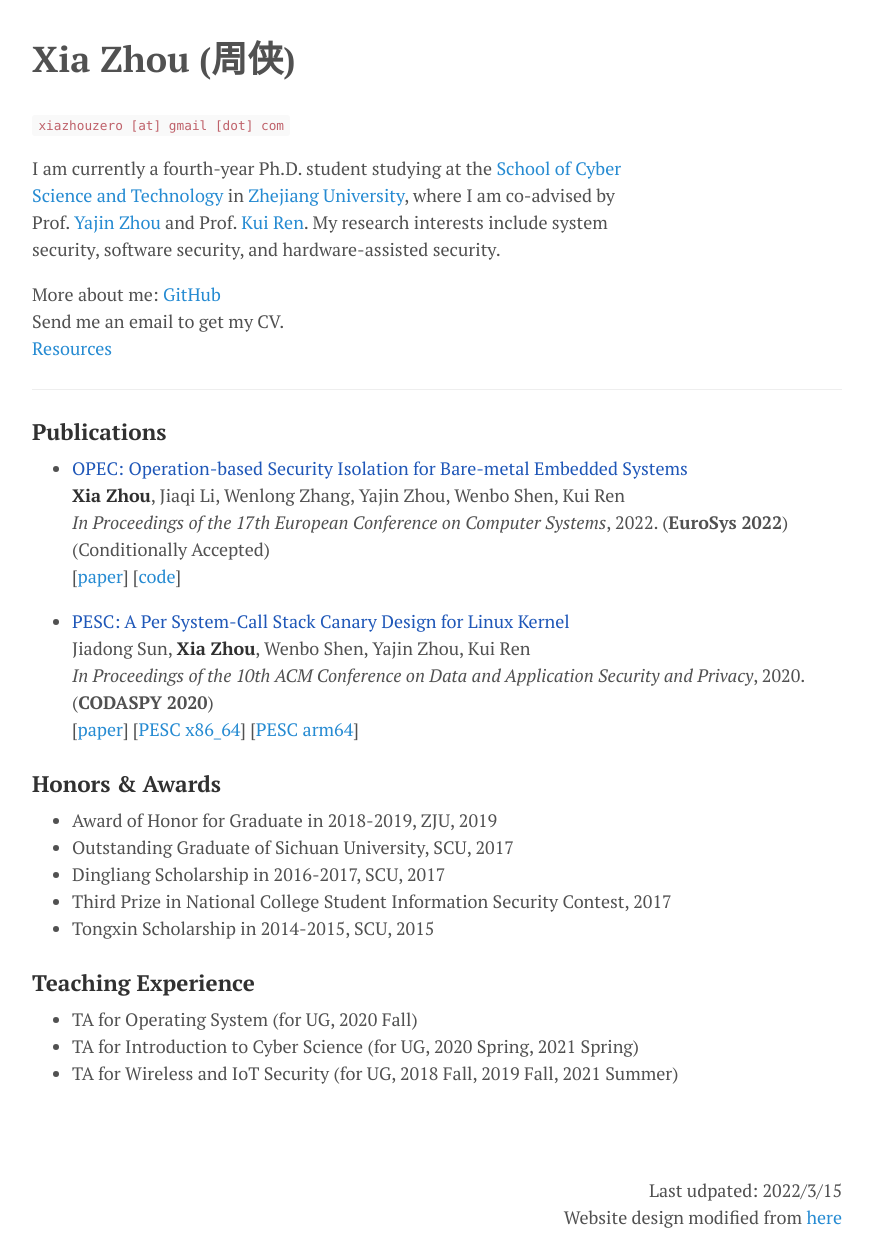
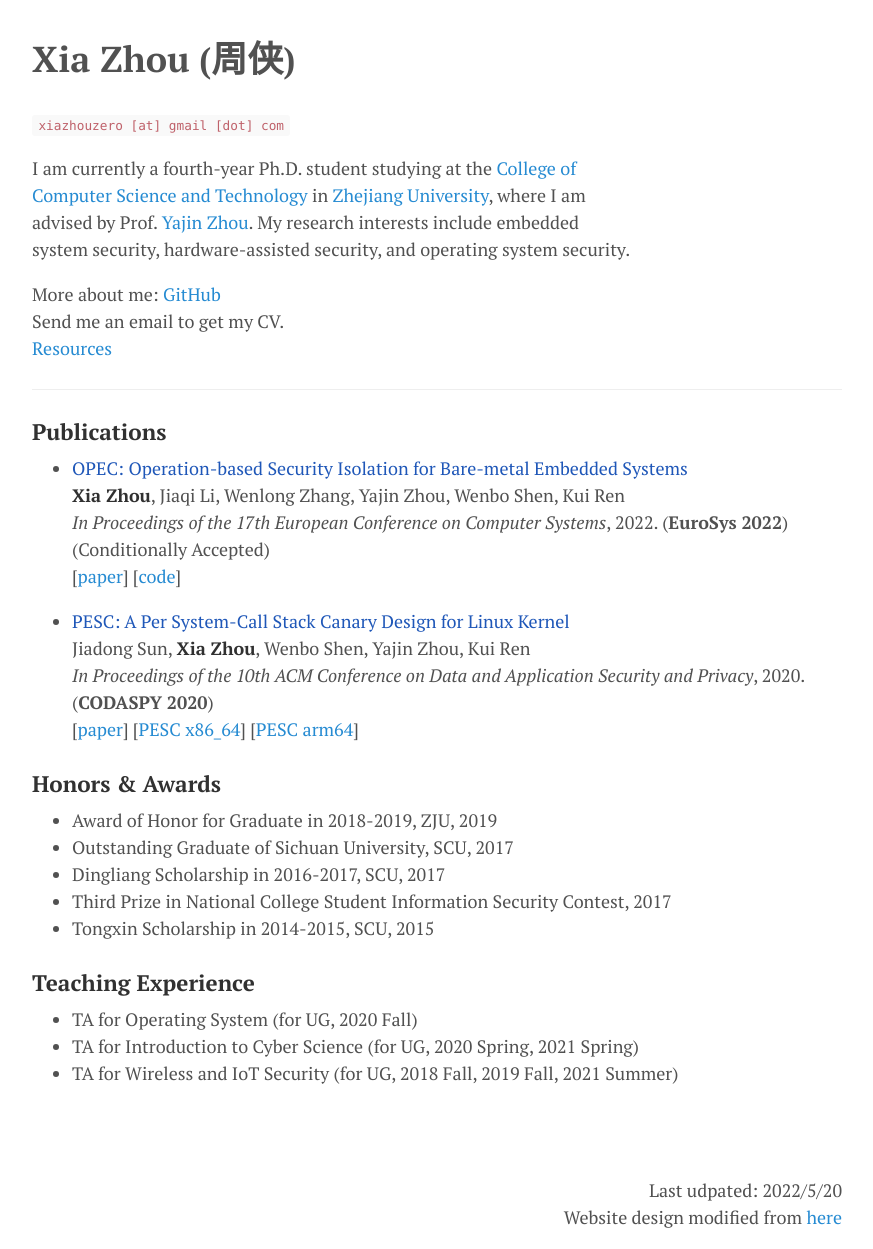
Before and after one commit to XiaZhouZero/xiazhouzero.github.io, a plain HTML site: page index.html in a window 1280 px wide. Shown: the whole page, without its empty margins (203-1076 px from the left). Drawn offline with Linux system fonts and the light colour scheme.

Commit message:
Update index.html
Update college

update eurosys22

update date

```diff
--- a/index.html
+++ b/index.html
@@ -29,10 +29,10 @@
   <h1 id="xzhou">Xia Zhou <span style="font-family:STFangsong">(周侠)</span></h1>
   <p><small><code class="language-plaintext highlighter-rouge">xiazhouzero [at] gmail [dot] com</code></small></p>
 
-  <p>I am currently a fourth-year Ph.D. student studying at the <a href="https://icsr.zju.edu.cn">School of Cyber Science and Technology</a> in <a href="https://www.zju.edu.cn/">Zhejiang University</a>,
-  where I am co-advised by Prof. <a href="http://yajin.org">Yajin Zhou</a> and Prof. <a href="https://person.zju.edu.cn/kuiren">Kui Ren</a>.
+  <p>I am currently a fourth-year Ph.D. student studying at the <a href="https://icsr.zju.edu.cn">College of Computer Science and Technology</a> in <a href="https://www.zju.edu.cn/">Zhejiang University</a>,
+  where I am advised by Prof. <a href="http://yajin.org">Yajin Zhou</a>.
   <!-- to conduct research on embedded system security.  -->
-  My research interests include system security, software security, and hardware-assisted security.
+  My research interests include embedded system security, hardware-assisted security, and operating system security.
 
   <p>
     More about me:
@@ -65,7 +65,7 @@
         <div id="text" style = "color:#1f57b8">OPEC: Operation-based Security Isolation for Bare-metal Embedded Systems</div>
         <strong>Xia Zhou</strong>, Jiaqi Li, Wenlong Zhang, Yajin Zhou, Wenbo Shen, Kui Ren
         <br> <i>In Proceedings of the 17th European Conference on Computer Systems</i>, 2022. (<b>EuroSys 2022</b>) (Conditionally Accepted)  </li>
-        [<a href="#">paper</a>] [<a href="#">code</a>]
+        [<a href="papers/eurosys22_opec.pdf">paper</a>] [<a href="https://github.com/XiaZhouZero/OPEC">code</a>]
       </li>
       <p></p>
 
@@ -75,7 +75,6 @@
         <br><i>In Proceedings of the 10th ACM Conference on Data and Application Security and Privacy</i>, 2020. (<b>CODASPY 2020</b>)</li>[<a href="papers/codaspy20_pesc.pdf">paper</a>] [<a href="https://github.com/XiaZhouZero/PESC_REPO">PESC x86_64</a>]</li> [<a href="https://github.com/XiaZhouZero/PESC_REPO">PESC arm64</a>]
       </li>
       <p></p>
-
     </ul>
 
 
@@ -97,7 +96,7 @@
 </div>
 
 <div id='footer'>
-  <p style="text-align:right;">Last udpated: 2022/3/15
+  <p style="text-align:right;">Last udpated: 2022/5/20
   </br>Website design modified from <a href="https://nlp.stanford.edu/~johnhew/">here</a></p>
 </div>
 
```
Also changed, not shown: 1 other file.
